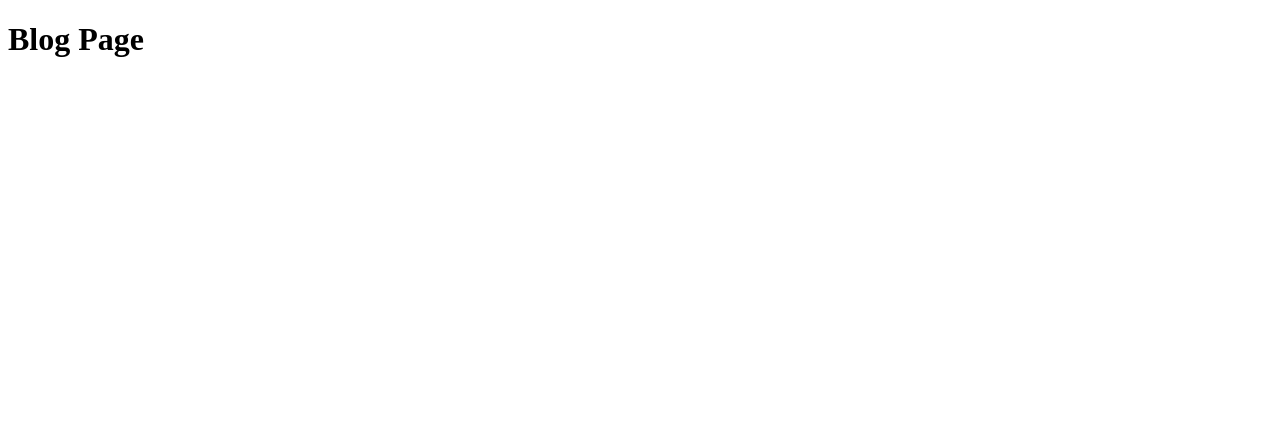
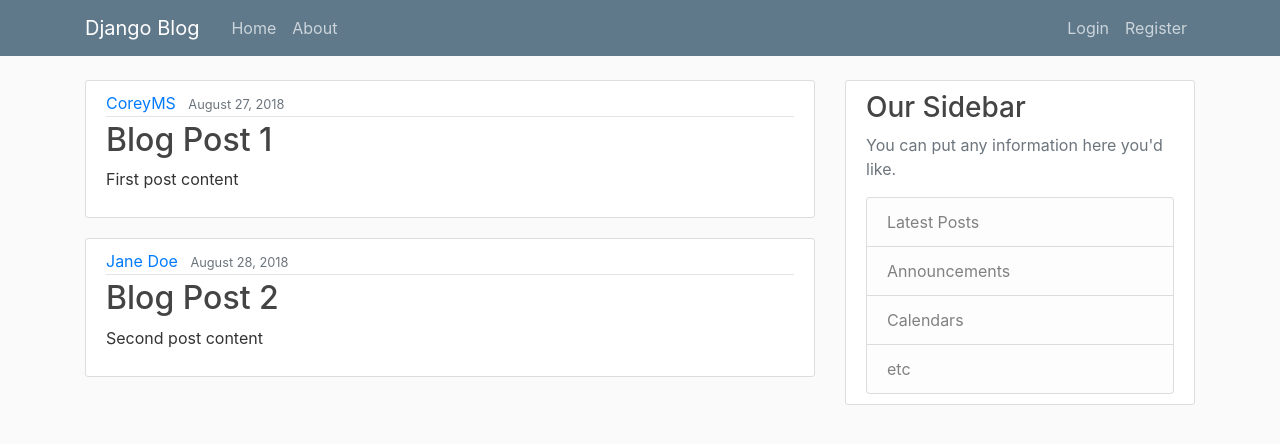
Before and after one commit to Abdulaziz-algharbi/Blog-App, a Django app: page / in a window 1280 px wide. Before the commit the part shown is almost empty. Shown: the top 444 px of the page. Run offline with Django 5.2, Linux system fonts and the light colour scheme; some libraries are stand-ins or nearby versions.

Commit message:
Set the theam that is used on pages

```diff
--- /dev/null
+++ b/blog/static/blog/main.css
@@ -0,0 +1,89 @@
+body {
+  background: #fafafa;
+  color: #333333;
+  margin-top: 5rem;
+}
+
+h1,
+h2,
+h3,
+h4,
+h5,
+h6 {
+  color: #444444;
+}
+
+ul {
+  margin: 0;
+}
+
+.bg-steel {
+  background-color: #5f788a;
+}
+
+.site-header .navbar-nav .nav-link {
+  color: #cbd5db;
+}
+
+.site-header .navbar-nav .nav-link:hover {
+  color: #ffffff;
+}
+
+.site-header .navbar-nav .nav-link.active {
+  font-weight: 500;
+}
+
+.content-section {
+  background: #ffffff;
+  padding: 10px 20px;
+  border: 1px solid #dddddd;
+  border-radius: 3px;
+  margin-bottom: 20px;
+}
+
+.article-title {
+  color: #444444;
+}
+
+a.article-title:hover {
+  color: #428bca;
+  text-decoration: none;
+}
+
+.article-content {
+  white-space: pre-line;
+}
+
+.article-img {
+  height: 65px;
+  width: 65px;
+  margin-right: 16px;
+}
+
+.article-metadata {
+  padding-bottom: 1px;
+  margin-bottom: 4px;
+  border-bottom: 1px solid #e3e3e3;
+}
+
+.article-metadata a:hover {
+  color: #333;
+  text-decoration: none;
+}
+
+.article-svg {
+  width: 25px;
+  height: 25px;
+  vertical-align: middle;
+}
+
+.account-img {
+  height: 125px;
+  width: 125px;
+  margin-right: 20px;
+  margin-bottom: 16px;
+}
+
+.account-heading {
+  font-size: 2.5rem;
+}
--- /dev/null
+++ b/blog/templates/blog/base.html
@@ -0,0 +1,100 @@
+{% load static %}
+<!DOCTYPE html>
+<html lang="en">
+  <head>
+    <meta charset="UTF-8" />
+    <meta
+      name="viewport"
+      content="width=device-width, initial-scale=1.0, shrink-to-fit=no"
+    />
+    <!-- Bootstrap CSS -->
+    <link
+      rel="stylesheet"
+      href="https://cdn.jsdelivr.net/npm/bootstrap@4.0.0/dist/css/bootstrap.min.css"
+      integrity="sha384-Gn5384xqQ1aoWXA+058RXPxPg6fy4IWvTNh0E263XmFcJlSAwiGgFAW/dAiS6JXm"
+      crossorigin="anonymous"
+    />
+    <link rel="stylesheet" href="{% static 'blog/main.css' %}" />
+    {% if title %}
+    <title>Django Blog - {{ title }}</title>
+    {% else %}
+    <title>Django Blog</title>
+    {% endif %}
+  </head>
+  <body>
+    <header class="site-header">
+      <nav class="navbar navbar-expand-md navbar-dark bg-steel fixed-top">
+        <div class="container">
+          <a class="navbar-brand mr-4" href="{% url 'blog-home' %}"
+            >Django Blog</a
+          >
+          <button
+            class="navbar-toggler"
+            type="button"
+            data-toggle="collapse"
+            data-target="#navbarToggle"
+            aria-controls="navbarToggle"
+            aria-expanded="false"
+            aria-label="Toggle navigation"
+          >
+            <span class="navbar-toggler-icon"></span>
+          </button>
+          <div class="collapse navbar-collapse" id="navbarToggle">
+            <div class="navbar-nav mr-auto">
+              <a class="nav-item nav-link" href="{% url 'blog-home' %}">Home</a>
+              <a class="nav-item nav-link" href="{% url 'blog-about' %}"
+                >About</a
+              >
+            </div>
+            <!-- Navbar Right Side -->
+            <div class="navbar-nav">
+              <a class="nav-item nav-link" href="#">Login</a>
+              <a class="nav-item nav-link" href="#">Register</a>
+            </div>
+          </div>
+        </div>
+      </nav>
+    </header>
+    <main role="main" class="container">
+      <div class="row">
+        <div class="col-md-8">{% block content %}{% endblock %}</div>
+        <div class="col-md-4">
+          <div class="content-section">
+            <h3>Our Sidebar</h3>
+            <p class="text-muted">
+              You can put any information here you'd like.
+            </p>
+            <ul class="list-group">
+              <li class="list-group-item list-group-item-light">
+                Latest Posts
+              </li>
+              <li class="list-group-item list-group-item-light">
+                Announcements
+              </li>
+              <li class="list-group-item list-group-item-light">Calendars</li>
+              <li class="list-group-item list-group-item-light">etc</li>
+            </ul>
+          </div>
+        </div>
+      </div>
+    </main>
+
+    <!-- Optional JavaScript -->
+    <!-- jQuery first, then Popper.js, then Bootstrap JS -->
+    <script
+      src="https://code.jquery.com/jquery-3.2.1.slim.min.js"
+      integrity="sha384-KJ3o2DKtIkvYIK3UENzmM7KCkRr/rE9/Qpg6aAZGJwFDMVNA/GpGFF93hXpG5KkN"
+      crossorigin="anonymous"
+    ></script>
+    <script
+      src="https://cdn.jsdelivr.net/npm/popper.js@1.12.9/dist/umd/popper.min.js"
+      integrity="sha384-ApNbgh9B+Y1QKtv3Rn7W3mgPxhU9K/ScQsAP7hUibX39j7fakFPskvXusvfa0b4Q"
+      crossorigin="anonymous"
+    ></script>
+    <script
+      src="https://cdn.jsdelivr.net/npm/bootstrap@4.0.0/dist/js/bootstrap.min.js"
+      integrity="sha384-JZR6Spejh4U02d8jOt6vLEHfe/JQGiRRSQQxSfFWpi1MquVdAyjUar5+76PVCmYl"
+      crossorigin="anonymous"
+    ></script>
+  </body>
+</html>
--- a/blog/templates/blog/home.html
+++ b/blog/templates/blog/home.html
@@ -1,11 +1,12 @@
-<!DOCTYPE html>
-<html lang="en">
-  <head>
-    <meta charset="UTF-8" />
-    <meta name="viewport" content="width=device-width, initial-scale=1.0" />
-    <title>Home Page</title>
-  </head>
-  <body>
-    <h1>Blog Page</h1>
-  </body>
-</html>
+{% extends "blog/base.html" %} {% block content %} {% for post in posts %}
+<article class="media content-section">
+  <div class="media-body">
+    <div class="article-metadata">
+      <a class="mr-2" href="#">{{ post.author }}</a>
+      <small class="text-muted">{{ post.date_posted }}</small>
+    </div>
+    <h2><a class="article-title" href="#">{{ post.title }}</a></h2>
+    <p class="article-content">{{ post.content }}</p>
+  </div>
+</article>
+{% endfor %} {% endblock content %}
--- a/blog/views.py
+++ b/blog/views.py
@@ -1,6 +1,22 @@
 from django.shortcuts import render
-
+posts = [
+    {
+        'author': 'CoreyMS',
+        'title': 'Blog Post 1',
+        'content': 'First post content',
+        'date_posted': 'August 27, 2018'
+    },
+    {
+        'author': 'Jane Doe',
+        'title': 'Blog Post 2',
+        'content': 'Second post content',
+        'date_posted': 'August 28, 2018'
+    }
+]
 def home(request):
-    return render(request, 'blog/home.html')
+    context = {
+        'posts': posts
+    }
+    return render(request, 'blog/home.html', context)
 def about(request):
-    return render(request, 'blog/about.html')
+    return render(request, 'blog/about.html', {'title': 'About'})
```
Also changed, not shown: blog/templates/blog/about.html (+3 -11 lines).
